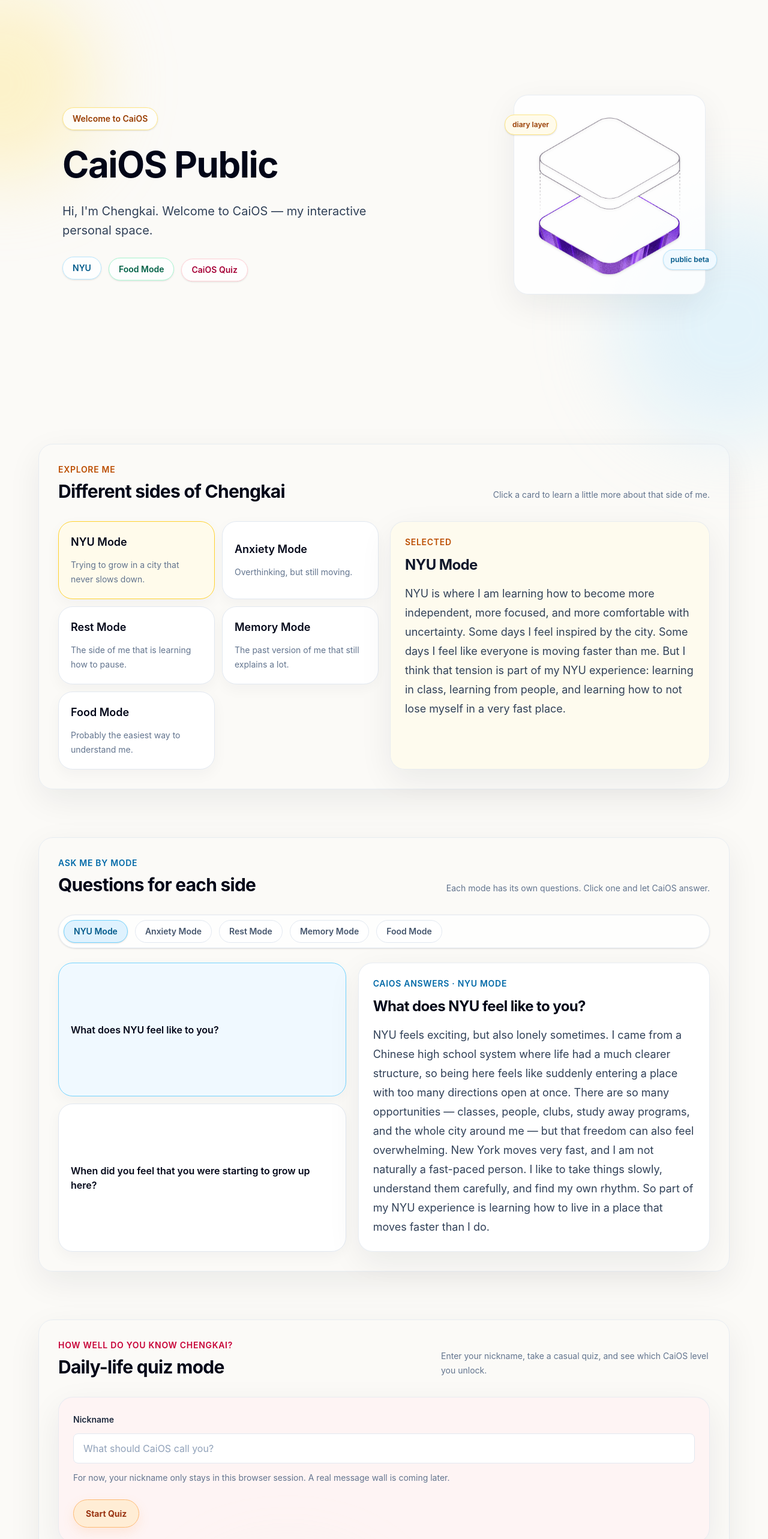
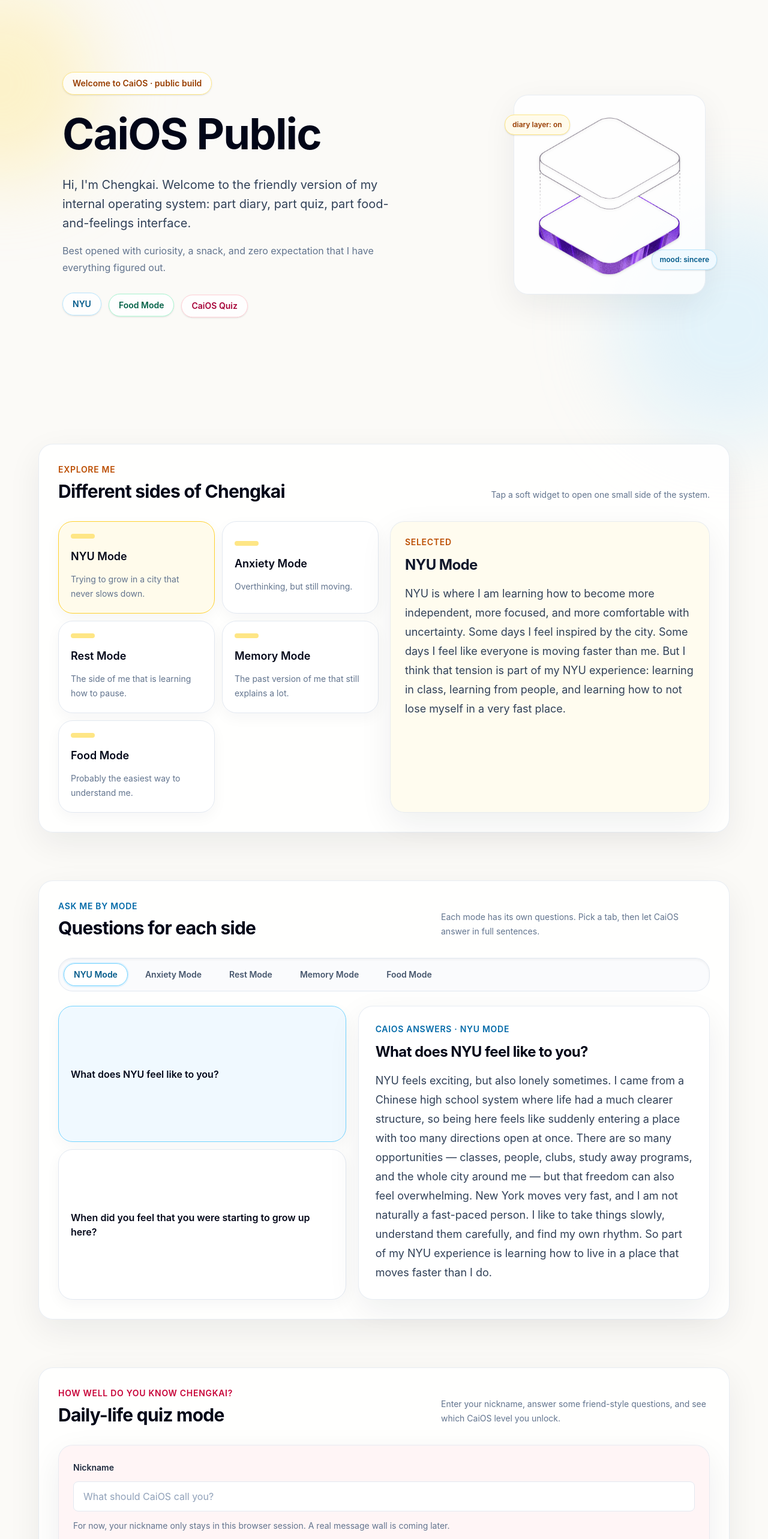
Before and after one commit to EricCaick0226/Caios-public, a React (Vite) app: page / in a window 1280 px wide. Shown: the part 100-2666 px from the top of the page at 60% size. Built offline with nearby package versions, Linux system fonts and the light colour scheme.

Commit message:
Polish V4.5 UI and quiz experience

```diff
--- a/src/App.jsx
+++ b/src/App.jsx
@@ -24,14 +24,16 @@
     if (finalScore <= 3) {
       return {
         title: 'CaiOS Visitor',
-        description: 'You just entered the system. There is still a lot to discover.',
+        description:
+          'You just entered CaiOS and clicked around politely. There is still a lot to unlock: food opinions, football lore, and the quiet anxiety settings.',
       }
     }
 
     if (finalScore <= 6) {
       return {
         title: 'CaiOS Observer',
-        description: 'You know a few things about Chengkai, but the system has more layers.',
+        description:
+          'You know a few real things about Chengkai. Not everything, but enough to understand that he is probably thinking about food, school, or Barcelona at any given moment.',
       }
     }
 
@@ -39,14 +41,14 @@
       return {
         title: 'CaiOS Friend',
         description:
-          'You know Chengkai pretty well. You understand both the daily-life side and the personal side.',
+          'You know Chengkai pretty well. You understand the daily-life settings: walking, eating, worrying a little, trying hard, and still finding something funny in the middle.',
       }
     }
 
     return {
       title: 'CaiOS Core Member',
       description:
-        'You are basically inside the system. You know the football, food, city, rest, and humor settings.',
+        'You are basically inside the system. You know the football, food, city, rest, and humor settings. Please use this power gently.',
     }
   }
 
@@ -96,22 +98,27 @@
       <div className="pointer-events-none absolute right-[-8rem] top-[28rem] h-96 w-96 rounded-full bg-sky-200/35 blur-3xl" />
       <div className="pointer-events-none absolute bottom-40 left-1/4 h-80 w-80 rounded-full bg-emerald-200/30 blur-3xl" />
 
-      <section className="section-rise relative z-10 mx-auto flex min-h-screen w-full max-w-6xl flex-col px-6 py-8 sm:px-8 lg:px-10">
-        <nav className="flex items-center justify-between border-b border-slate-200/80 pb-5">
+      <section className="section-rise relative z-10 mx-auto flex min-h-screen w-full max-w-6xl flex-col px-5 py-6 sm:px-8 sm:py-8 lg:px-10">
+        <nav className="flex flex-col gap-2 border-b border-slate-200/80 pb-5 sm:flex-row sm:items-center sm:justify-between">
           <p className="text-lg font-semibold tracking-tight">CaiOS Public</p>
           <p className="text-sm text-slate-500">Interactive personal space</p>
         </nav>
 
-        <div className="grid flex-1 items-center gap-12 py-14 lg:grid-cols-[1.08fr_0.92fr]">
+        <div className="grid flex-1 items-center gap-10 py-12 sm:py-14 lg:grid-cols-[1.08fr_0.92fr]">
           <div>
             <p className="mb-5 inline-flex rounded-full border border-amber-200 bg-white/75 px-4 py-2 text-sm font-semibold text-amber-800 shadow-sm backdrop-blur">
-              Welcome to CaiOS
+              Welcome to CaiOS · public build
             </p>
-            <h1 className="text-5xl font-bold leading-tight tracking-tight text-slate-950 sm:text-6xl">
+            <h1 className="text-5xl font-bold leading-tight tracking-tight text-slate-950 sm:text-6xl lg:text-7xl">
               CaiOS Public
             </h1>
             <p className="mt-6 max-w-2xl text-xl leading-8 text-slate-700">
-              Hi, I&apos;m Chengkai. Welcome to CaiOS — my interactive personal space.
+              Hi, I&apos;m Chengkai. Welcome to the friendly version of my internal operating
+              system: part diary, part quiz, part food-and-feelings interface.
+            </p>
+            <p className="mt-4 max-w-xl text-base leading-7 text-slate-500">
+              Best opened with curiosity, a snack, and zero expectation that I have everything
+              figured out.
             </p>
             <div className="mt-8 flex flex-wrap gap-3">
               <span className="float-tag rounded-full border border-sky-200 bg-white/80 px-4 py-2 text-sm font-semibold text-sky-800 shadow-sm">
@@ -128,11 +135,11 @@
 
           <div className="flex justify-center lg:justify-end">
             <div className="soft-card relative flex aspect-square w-72 max-w-full items-center justify-center bg-white/80 p-8 backdrop-blur sm:w-80">
-              <span className="absolute -left-4 top-8 rounded-2xl border border-amber-200 bg-amber-50 px-3 py-2 text-xs font-semibold text-amber-800 shadow-sm">
-                diary layer
+              <span className="absolute left-3 top-5 rounded-2xl border border-amber-200 bg-amber-50 px-3 py-2 text-xs font-semibold text-amber-800 shadow-sm sm:-left-4 sm:top-8">
+                diary layer: on
               </span>
-              <span className="absolute -right-5 bottom-10 rounded-2xl border border-sky-200 bg-sky-50 px-3 py-2 text-xs font-semibold text-sky-800 shadow-sm">
-                public beta
+              <span className="absolute bottom-5 right-3 rounded-2xl border border-sky-200 bg-sky-50 px-3 py-2 text-xs font-semibold text-sky-800 shadow-sm sm:-right-5 sm:bottom-10">
+                mood: sincere
               </span>
               <img
                 src={heroImage}
@@ -144,8 +151,8 @@
         </div>
       </section>
 
-      <section className="section-rise relative z-10 px-6 py-10 sm:px-8 lg:px-10">
-        <div className="soft-card mx-auto max-w-6xl p-6 sm:p-8">
+      <section className="section-rise relative z-10 px-5 py-8 sm:px-8 sm:py-10 lg:px-10">
+        <div className="soft-card mx-auto max-w-6xl bg-white/85 p-5 backdrop-blur sm:p-8">
           <div className="mb-8 flex flex-col gap-3 sm:flex-row sm:items-end sm:justify-between">
             <div>
               <p className="text-sm font-semibold uppercase tracking-wider text-amber-700">
@@ -156,7 +163,7 @@
               </h2>
             </div>
             <p className="max-w-md text-sm leading-6 text-slate-500">
-              Click a card to learn a little more about that side of me.
+              Tap a soft widget to open one small side of the system.
             </p>
           </div>
 
@@ -170,12 +177,13 @@
                     key={card.id}
                     type="button"
                     onClick={() => setSelectedCard(card)}
-                    className={`lift-card min-h-32 rounded-3xl border p-5 text-left transition duration-300 ${
+                    className={`lift-card min-h-36 rounded-3xl border p-5 text-left transition duration-300 ${
                       isSelected
-                        ? 'border-amber-300 bg-amber-50 shadow-sm'
-                        : 'border-slate-200 bg-white hover:border-amber-200'
+                        ? 'border-amber-300 bg-amber-50 shadow-md ring-2 ring-amber-100'
+                        : 'border-slate-200 bg-white hover:border-amber-200 hover:bg-amber-50/40'
                     }`}
                   >
+                    <span className="mb-4 block h-2 w-10 rounded-full bg-amber-200" />
                     <span className="text-lg font-semibold text-slate-950">{card.title}</span>
                     <span className="mt-3 block text-sm leading-6 text-slate-500">
                       {card.subtitle}
@@ -185,7 +193,7 @@
               })}
             </div>
 
-            <article className="answer-fade soft-card bg-amber-50/80 p-6">
+            <article key={selectedCard.id} className="answer-fade soft-card bg-amber-50/80 p-6">
               <p className="text-sm font-semibold uppercase tracking-wider text-amber-700">
                 Selected
               </p>
@@ -198,8 +206,8 @@
         </div>
       </section>
 
-      <section className="section-rise relative z-10 px-6 py-10 sm:px-8 lg:px-10">
-        <div className="soft-card mx-auto max-w-6xl p-6 sm:p-8">
+      <section className="section-rise relative z-10 px-5 py-8 sm:px-8 sm:py-10 lg:px-10">
+        <div className="soft-card mx-auto max-w-6xl bg-white/85 p-5 backdrop-blur sm:p-8">
           <div className="mb-8 flex flex-col gap-3 sm:flex-row sm:items-end sm:justify-between">
             <div>
               <p className="text-sm font-semibold uppercase tracking-wider text-sky-700">
@@ -210,11 +218,11 @@
               </h2>
             </div>
             <p className="max-w-md text-sm leading-6 text-slate-500">
-              Each mode has its own questions. Click one and let CaiOS answer.
+              Each mode has its own questions. Pick a tab, then let CaiOS answer in full sentences.
             </p>
           </div>
 
-          <div className="mb-6 flex flex-wrap gap-3 rounded-full border border-slate-200 bg-white/70 p-2 shadow-sm">
+          <div className="mb-6 flex flex-wrap gap-2 rounded-3xl border border-slate-200 bg-slate-50/70 p-2 shadow-inner sm:gap-3">
             {modeQuestions.map((mode) => {
               const isSelected = selectedMode.modeId === mode.modeId
 
@@ -225,8 +233,8 @@
                   onClick={() => chooseMode(mode)}
                   className={`rounded-full border px-4 py-2 text-sm font-semibold transition duration-300 ${
                     isSelected
-                      ? 'border-sky-300 bg-sky-100 text-sky-800 shadow-sm'
-                      : 'border-slate-200 bg-white text-slate-600 hover:border-sky-200 hover:bg-sky-50 hover:text-sky-800'
+                      ? 'border-sky-300 bg-white text-sky-800 shadow-sm ring-2 ring-sky-100'
+                      : 'border-transparent bg-transparent text-slate-600 hover:border-sky-200 hover:bg-white hover:text-sky-800'
                   }`}
                 >
                   {mode.modeTitle}
@@ -247,8 +255,8 @@
                     onClick={() => setSelectedQuestion(item)}
                     className={`lift-card rounded-3xl border p-5 text-left transition duration-300 ${
                       isSelected
-                        ? 'border-sky-300 bg-sky-50 shadow-sm'
-                        : 'border-slate-200 bg-white hover:border-sky-200'
+                        ? 'border-sky-300 bg-sky-50 shadow-md ring-2 ring-sky-100'
+                        : 'border-slate-200 bg-white hover:border-sky-200 hover:bg-sky-50/40'
                     }`}
                   >
                     <span className="text-base font-semibold text-slate-950">
@@ -259,14 +267,14 @@
               })}
             </div>
 
-            <article key={selectedQuestion.id} className="answer-fade soft-card bg-white p-6">
+            <article key={selectedQuestion.id} className="answer-fade soft-card bg-white p-6 sm:p-7">
               <p className="text-sm font-semibold uppercase tracking-wider text-sky-700">
                 CaiOS answers · {selectedMode.modeTitle}
               </p>
               <h3 className="mt-3 text-2xl font-bold tracking-tight text-slate-950">
                 {selectedQuestion.question}
               </h3>
-              <p className="mt-4 text-lg leading-8 text-slate-700">
+              <p className="mt-4 text-base leading-8 text-slate-700 sm:text-lg">
                 {selectedQuestion.answer}
               </p>
             </article>
@@ -274,8 +282,8 @@
         </div>
       </section>
 
-      <section className="section-rise relative z-10 px-6 py-10 sm:px-8 lg:px-10">
-        <div className="soft-card mx-auto max-w-6xl p-6 sm:p-8">
+      <section className="section-rise relative z-10 px-5 py-8 sm:px-8 sm:py-10 lg:px-10">
+        <div className="soft-card mx-auto max-w-6xl bg-white/85 p-5 backdrop-blur sm:p-8">
           <div className="mb-8 flex flex-col gap-3 sm:flex-row sm:items-end sm:justify-between">
             <div>
               <p className="text-sm font-semibold uppercase tracking-wider text-rose-700">
@@ -286,12 +294,13 @@
               </h2>
             </div>
             <p className="max-w-md text-sm leading-6 text-slate-500">
-              Enter your nickname, take a casual quiz, and see which CaiOS level you unlock.
+              Enter your nickname, answer some friend-style questions, and see which CaiOS level
+              you unlock.
             </p>
           </div>
 
           {!quizStarted && !showResult && (
-            <div className="soft-card bg-rose-50/70 p-6">
+            <div className="soft-card bg-rose-50/70 p-5 sm:p-6">
               <label htmlFor="visitor-name" className="text-sm font-semibold text-slate-800">
                 Nickname
               </label>
@@ -314,14 +323,14 @@
                 disabled={visitorName.trim() === ''}
                 className="primary-button mt-6 disabled:cursor-not-allowed disabled:border-slate-200 disabled:bg-slate-100 disabled:text-slate-400 disabled:shadow-none"
               >
-                Start Quiz
+                Start the friend check
               </button>
             </div>
           )}
 
           {quizStarted && !showResult && (
             <div className="grid gap-5 lg:grid-cols-[0.75fr_1.25fr]">
-              <aside className="soft-card bg-rose-50/70 p-6">
+              <aside className="soft-card bg-rose-50/70 p-5 sm:p-6">
                 <p className="text-sm font-semibold uppercase tracking-wider text-rose-700">
                   Player
                 </p>
@@ -338,10 +347,7 @@
                 <p className="mt-2 text-sm leading-6 text-slate-500">Current score: {score}</p>
               </aside>
 
-              <article
-                key={currentQuestion.id}
-                className="answer-fade soft-card bg-white p-6"
-              >
+              <article key={currentQuestion.id} className="answer-fade soft-card bg-white p-5 sm:p-6">
                 <p className="text-sm font-semibold uppercase tracking-wider text-rose-700">
                   Question {currentQuestionIndex + 1} / {quizQuestions.length}
                 </p>
@@ -359,9 +365,9 @@
                         key={option}
                         type="button"
                         onClick={() => setSelectedAnswer(option)}
-                        className={`rounded-lg border p-4 text-left transition duration-300 ${
+                        className={`min-h-14 rounded-2xl border p-4 text-left transition duration-300 ${
                           isSelected
-                            ? 'border-rose-300 bg-rose-100 text-slate-950 shadow-sm'
+                            ? 'border-rose-300 bg-rose-100 text-slate-950 shadow-sm ring-2 ring-rose-100'
                             : 'border-slate-200 bg-white text-slate-700 hover:border-rose-200 hover:bg-rose-50/70'
                         }`}
                       >
@@ -387,7 +393,7 @@
           )}
 
           {showResult && (
-            <article className="answer-fade soft-card bg-rose-50/70 p-6">
+            <article className="answer-fade soft-card bg-rose-50/70 p-5 sm:p-7">
               <p className="text-sm font-semibold uppercase tracking-wider text-rose-700">
                 Quiz Result
               </p>
@@ -397,7 +403,7 @@
               <p className="mt-4 text-lg text-slate-700">
                 Final score: {score} / {quizQuestions.length}
               </p>
-              <p className="mt-5 inline-flex rounded-2xl border border-rose-200 bg-white px-5 py-3 text-2xl font-bold text-rose-700 shadow-sm">
+              <p className="mt-5 inline-flex rounded-3xl border border-rose-200 bg-white px-5 py-3 text-2xl font-bold text-rose-700 shadow-sm">
                 {quizResult.title}
               </p>
               <p className="mt-3 max-w-2xl text-lg leading-8 text-slate-700">
@@ -411,8 +417,8 @@
         </div>
       </section>
 
-      <section className="section-rise relative z-10 px-6 py-10 pb-16 sm:px-8 lg:px-10">
-        <div className="soft-card mx-auto max-w-6xl bg-emerald-50/70 p-6 sm:p-8">
+      <section className="section-rise relative z-10 px-5 py-8 pb-16 sm:px-8 sm:py-10 lg:px-10">
+        <div className="soft-card mx-auto max-w-6xl bg-emerald-50/70 p-5 sm:p-8">
           <p className="text-sm font-semibold uppercase tracking-wider text-emerald-700">
             Leave Chengkai a Message
           </p>
@@ -420,8 +426,9 @@
             A tiny message box for questions, recommendations, encouragement, or random thoughts.
           </h2>
           <p className="mt-4 max-w-3xl text-lg leading-8 text-slate-700">
-            You can leave a nickname and a short message. It can be anything: a question, a food
-            recommendation, a show recommendation, a random thought, or just something nice.
+            Send a small note from your side of the internet. It can be a food recommendation, a
+            show recommendation, a question, a random thought, or a tiny encouragement for a day
+            when New York feels too fast.
           </p>
           <a
             href="https://tally.so/r/ODjV6k"
```
